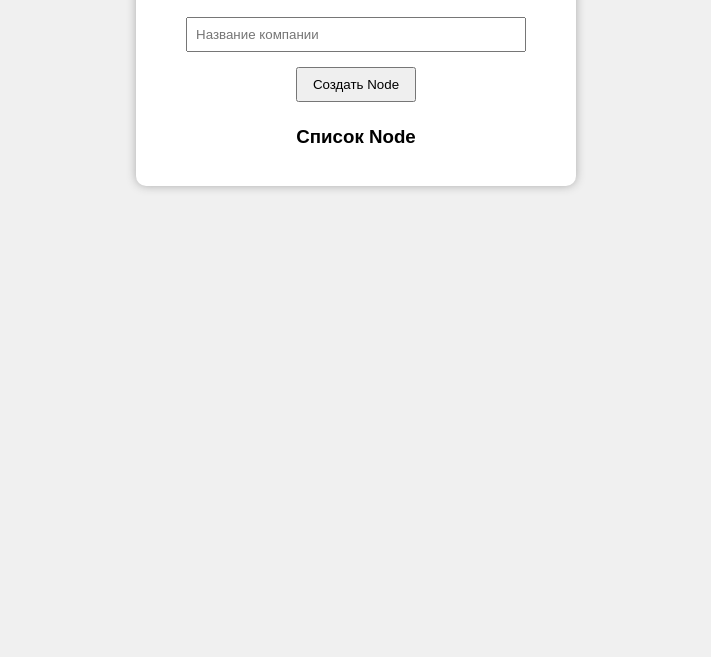
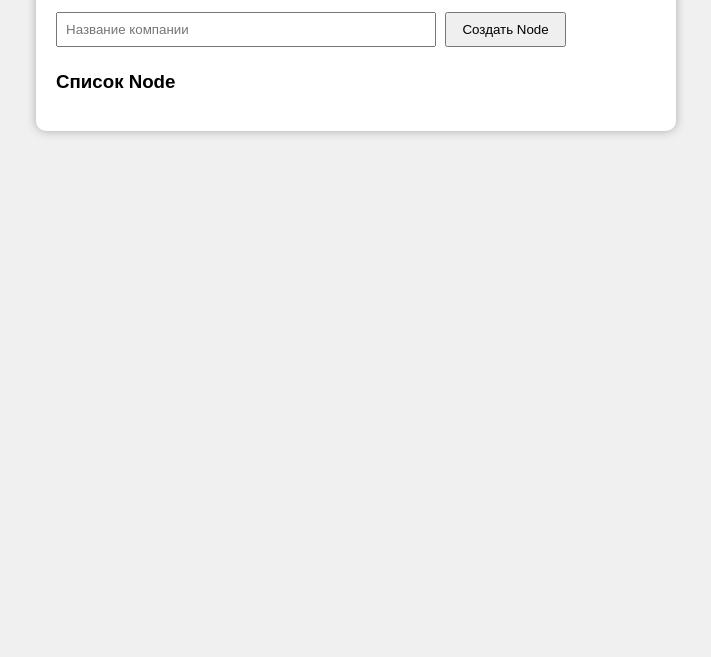
Before and after one commit to buranov417/cloudi, a plain HTML site: page admin.html in a window 1280 px wide. Shown: the part 143-800 px from the top of the page, without its empty margins (284-995 px from the left). Drawn offline with Linux system fonts and the light colour scheme; no server answers.

Commit message:
Update style.css

```diff
--- a/style.css
+++ b/style.css
@@ -1,34 +1,9 @@
-body {
-    font-family: Arial, sans-serif;
-    background-color: #f0f0f0;
+body { font-family: Arial; background:#f0f0f0; }
+.dashboard-container {
+    width: 600px; margin: 50px auto; padding:20px; background:#fff;
+    border-radius: 10px; box-shadow:0 0 10px #aaa;
 }
-
-.login-container, .dashboard-container {
-    width: 400px;
-    margin: 50px auto;
-    padding: 20px;
-    background-color: white;
-    border-radius: 10px;
-    text-align: center;
-    box-shadow: 0px 0px 10px #aaa;
-}
-
-input[type="text"], input[type="password"] {
-    width: 80%;
-    padding: 8px;
-    margin: 10px 0;
-}
-
-button {
-    padding: 8px 15px;
-    cursor: pointer;
-    margin: 5px;
-}
-
-pre {
-    background: #eee;
-    padding: 10px;
-    text-align: left;
-    max-height: 200px;
-    overflow: auto;
-}
+input { padding: 8px; width: 60%; margin:5px 0; }
+button { padding: 8px 15px; margin:5px; cursor:pointer; }
+ul { list-style: none; padding:0; }
+li { padding:5px 0; border-bottom:1px solid #ddd; }
```
